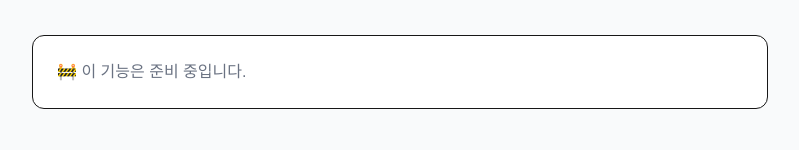
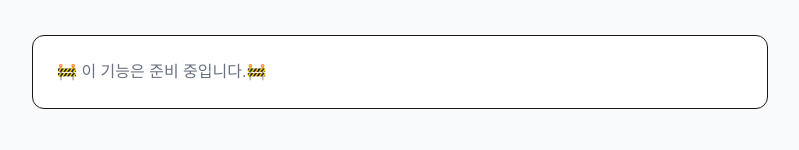
Before and after one commit to PARK-SUNGJUN-618/ilsengga, a Next.js app: page /coming-soon in a window 1280 px wide. Shown: the part 137-287 px from the top of the page, without its empty margins (240-1039 px from the left). Built offline with nearby package versions, Linux system fonts and the light colour scheme.

Commit message:
ilsengga-Edit comming soon page

```diff
--- a/app/coming-soon/page.tsx
+++ b/app/coming-soon/page.tsx
@@ -22,7 +22,7 @@ export default function ComingSoonPage() {
         </div>
 
         <div className="mt-8 rounded-xl border bg-white p-6">
-          <p className="text-gray-500">🚧 이 기능은 준비 중입니다.</p>
+          <p className="text-gray-500">🚧 이 기능은 준비 중입니다.🚧</p>
         </div>
       </div>
     </main>
--- a/package.json
+++ b/package.json
@@ -3,7 +3,7 @@
   "version": "0.1.0",
   "private": true,
   "scripts": {
-    "dev": "next dev",
+    "dev": "next dev -H 127.0.0.1",
     "build": "next build",
     "start": "next start",
     "lint": "eslint"
```
